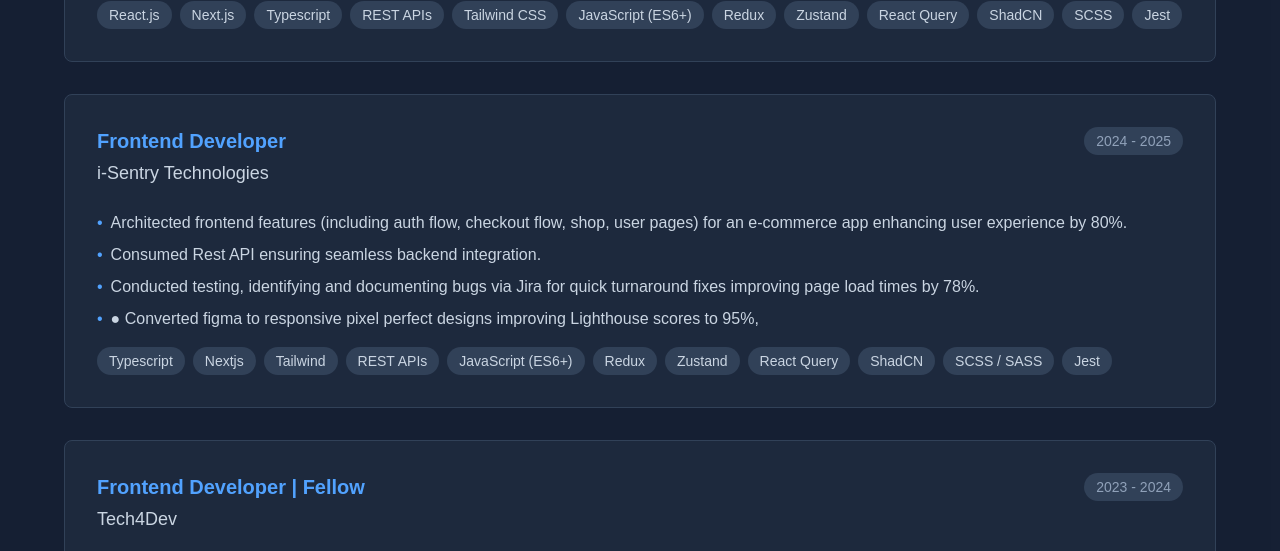
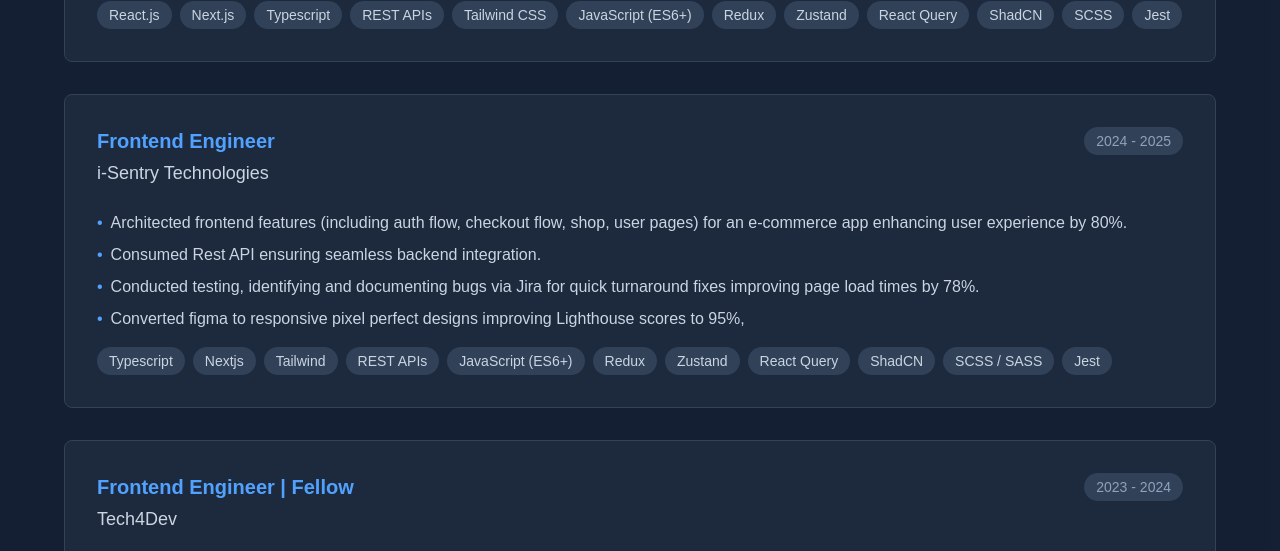
Before and after one commit to TaiwoSaidat/taiwo-oyewale, a Next.js app: page / in a window 1280 px wide. Shown: the part 2060-2611 px from the top of the page. Built offline with nearby package versions, Linux system fonts and the light colour scheme.

Commit message:
chore/ remove bullet point, change developer to engineer

```diff
--- a/src/portfolio.tsx
+++ b/src/portfolio.tsx
@@ -252,13 +252,13 @@ const Portfolio: React.FC = () => {
     {
       id: 2,
       company: "i-Sentry Technologies",
-      position: "Frontend Developer",
+      position: "Frontend Engineer",
       duration: "2024 - 2025",
       description: [
         "Architected frontend features (including auth flow, checkout flow, shop, user pages) for an e-commerce app enhancing user experience by 80%.",
         "Consumed Rest API ensuring seamless backend integration.",
         "Conducted testing, identifying and documenting bugs via Jira for quick turnaround fixes improving page load times by 78%.",
-        "●	Converted figma to responsive pixel perfect designs improving Lighthouse scores to 95%,",
+        "Converted figma to responsive pixel perfect designs improving Lighthouse scores to 95%,",
       ],
       tech: [
         "Typescript",
@@ -277,7 +277,7 @@ const Portfolio: React.FC = () => {
     {
       id: 3,
       company: "Tech4Dev",
-      position: "Frontend Developer | Fellow",
+      position: "Frontend Engineer | Fellow",
       duration: "2023 - 2024",
       description: [
         "Developed a beauty marketplace to connecting beauticians with clients.",
```
